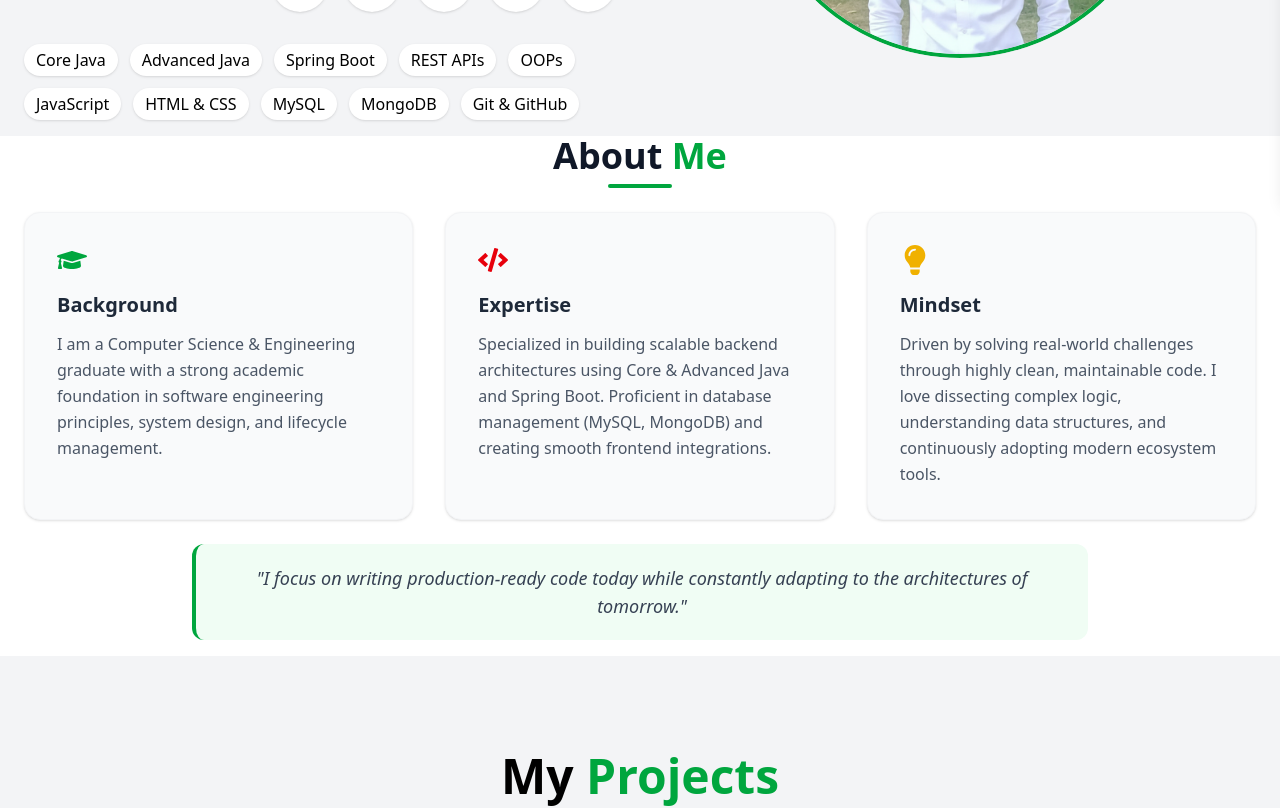
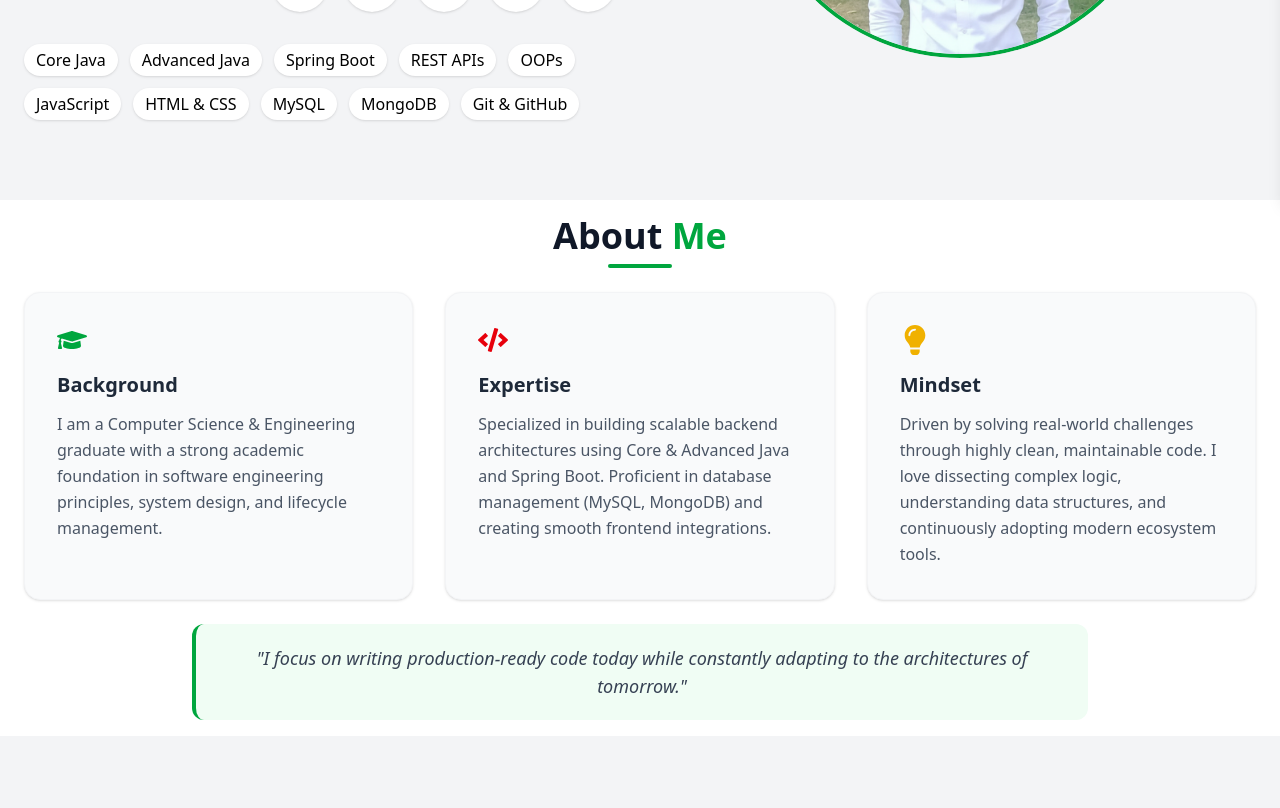
Before and after one commit to Shekharkumar07/Portfolio, a React (Vite) app: page /about in a window 1280 px wide. Shown: the part 600-1408 px from the top of the page. Built offline with nearby package versions, Linux system fonts and the light colour scheme.

Commit message:
Refactor About section layout and spacing
Replaced negative margins with padding for better layout.

```diff
--- a/src/components/About.jsx
+++ b/src/components/About.jsx
@@ -3,11 +3,11 @@ import { FaGraduationCap, FaCode, FaLightbulb } from "react-icons/fa";
 
 export default function About() {
   return (
-    // -mt-10 md:-mt-16 actively pulls the section up to eliminate any empty gap
-    <section id="about" className="pt-0 pb-4 bg-white -mt-10 md:-mt-16 relative z-10">
+    // Replaced negative margins with clean, minimal padding (pt-4 pb-4)
+    <section id="about" className="pt-4 pb-4 bg-white">
       <div className="max-w-7xl mx-auto px-6">
 
-        {/* Section Heading (Tightly spaced) */}
+        {/* Section Heading (Tight spacing) */}
         <div className="text-center mb-6">
           <h2 className="text-4xl font-bold text-gray-900">
             About <span className="text-green-600">Me</span>
```
